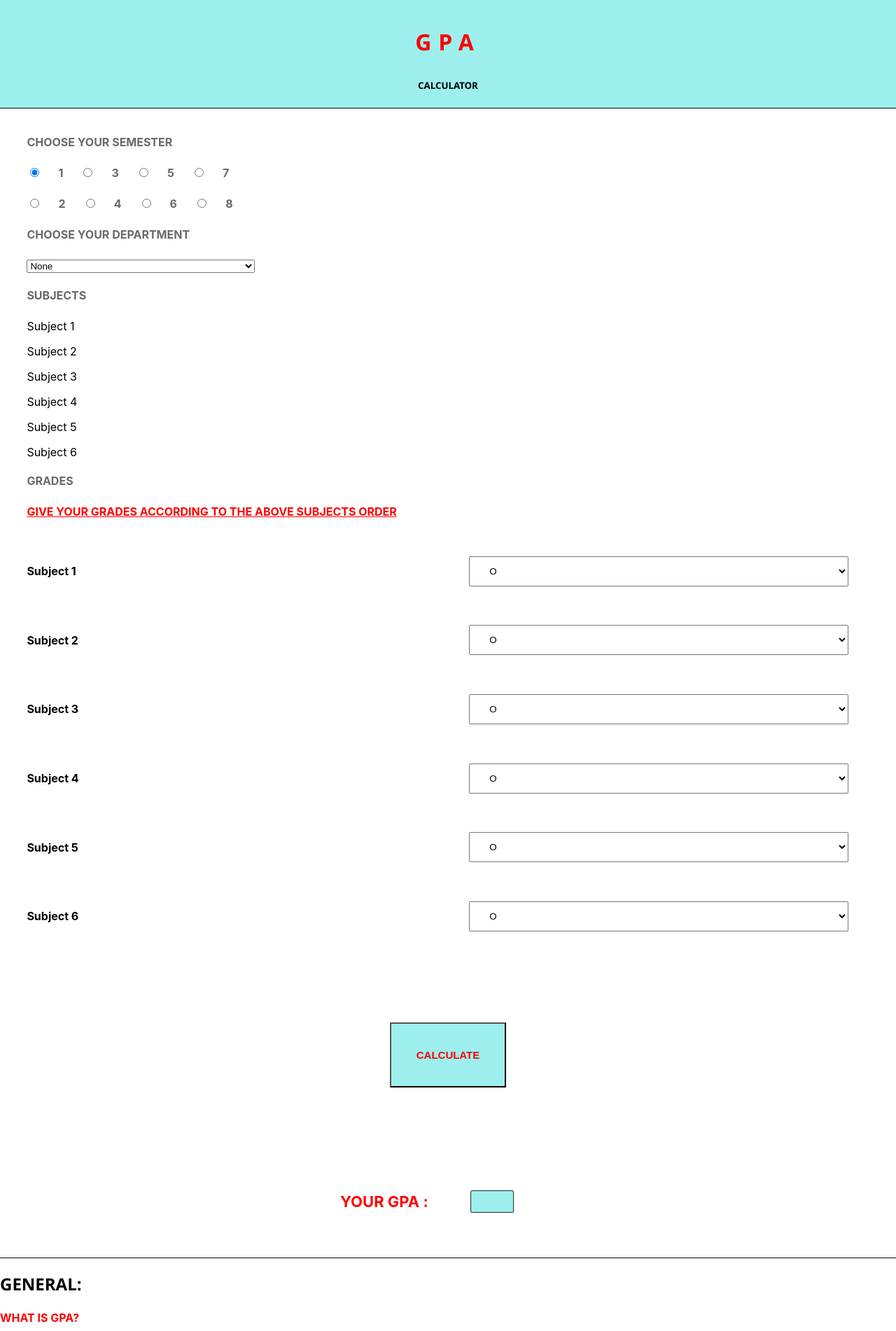
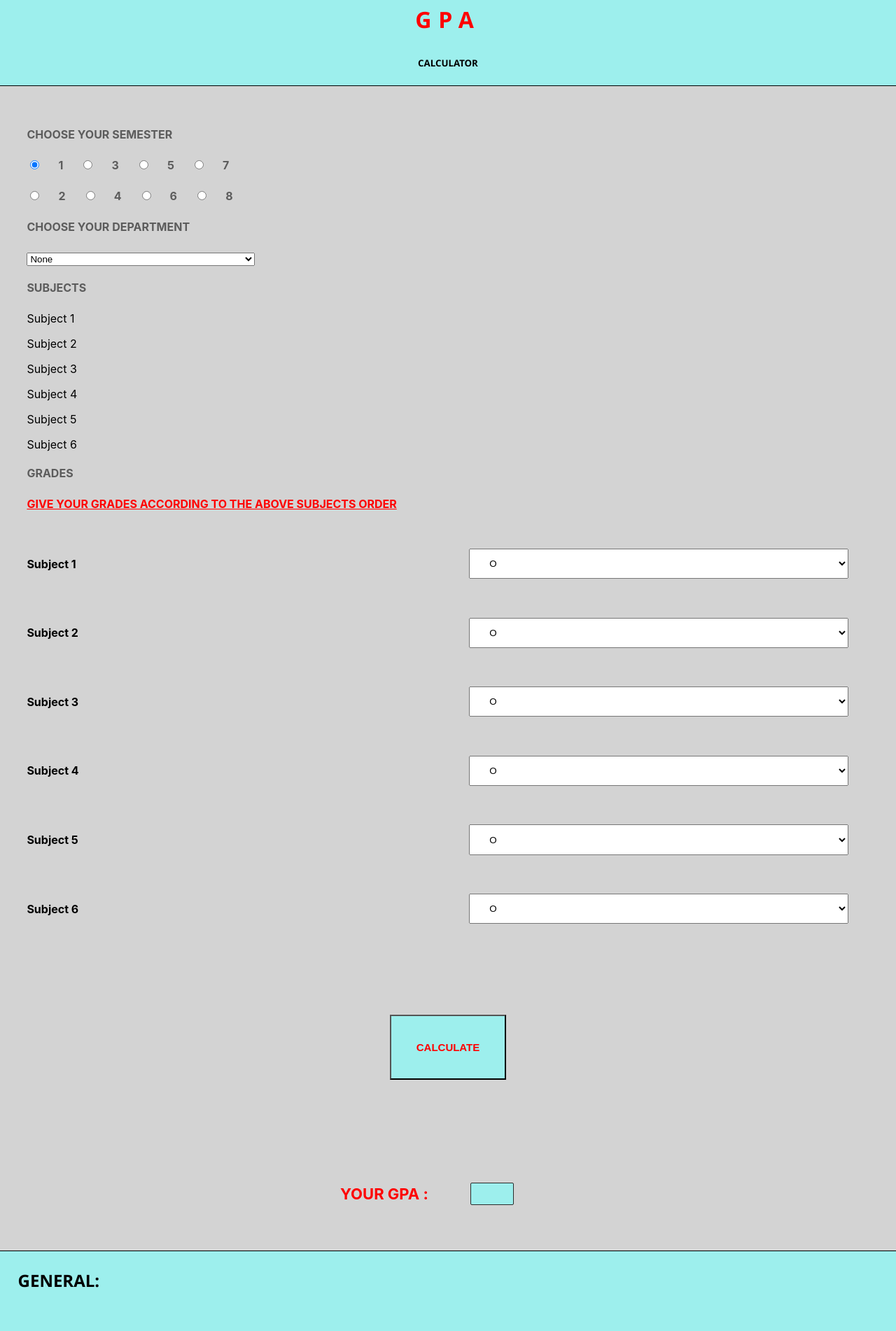
Before and after one commit to techsparker/trickstergpacalculator, a React (Create React App) app: page / in a window 1280 px wide. Shown: the part 58-1960 px from the top of the page at 70% size. Built offline with nearby package versions, Linux system fonts and the light colour scheme.

Commit message:
almost done

```diff
--- a/src/App.css
+++ b/src/App.css
@@ -1,6 +1,7 @@
 /*header*/
 
 .header {
+    margin-top: 0%;
     text-align: center;
     color:black ;
     font-family: 'Segoe UI';
@@ -23,7 +24,8 @@ h3{
 /* calc */
 
 .tricksterCalc{
-    margin: 3%;
+    padding: 3%;
+    background-color: lightgrey;
 }
 
 .semOpt > h4, .semDept > h4 , .semSubject > h4 , .semGrades > h4, .semGrades > div > h4{
@@ -104,15 +106,19 @@ h3{
     margin: auto 5%;
 }
 /* aboutus */
-
 .general {
+    margin-top: 0%;
+    padding: 2%;
     text-align: left;
     color: black;
     font-family: 'Segoe UI';
 }
 .general2 {
     color: red;
+    margin-bottom: 0%;
+    padding: 2%;
 }
 .general3 {
     border-top: 1px solid black;
+    background-color:#9DEFED;
 }
--- a/src/components/aboutus.js
+++ b/src/components/aboutus.js
@@ -4,6 +4,7 @@ function AboutUs() {
 
     return(
       <div className="general3">
+        <div className="general1"></div>
 
       <h2 className="general"><b>GENERAL:</b></h2>
       <h4 className="general2"><b>WHAT IS GPA?</b></h4>
```
